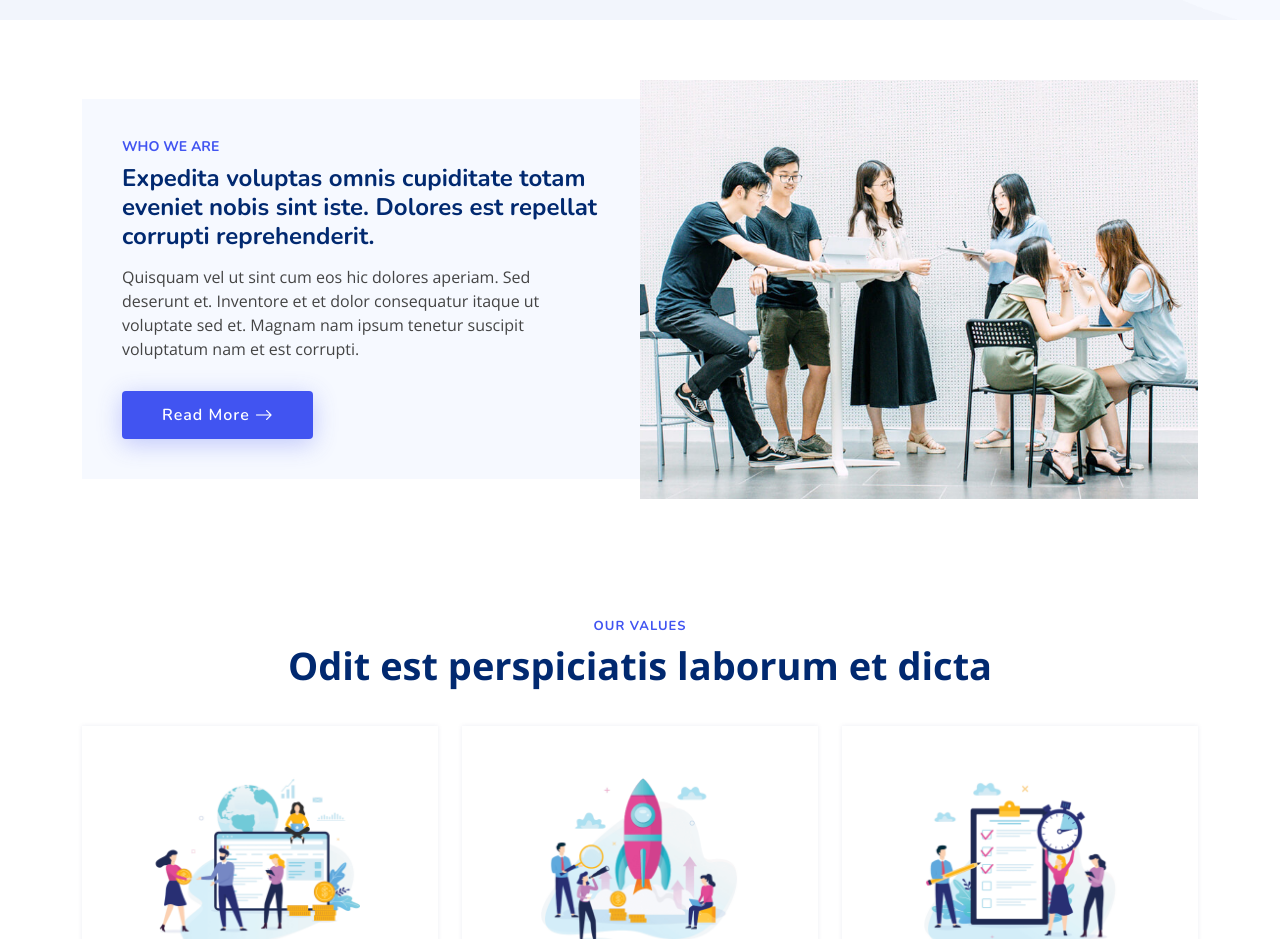
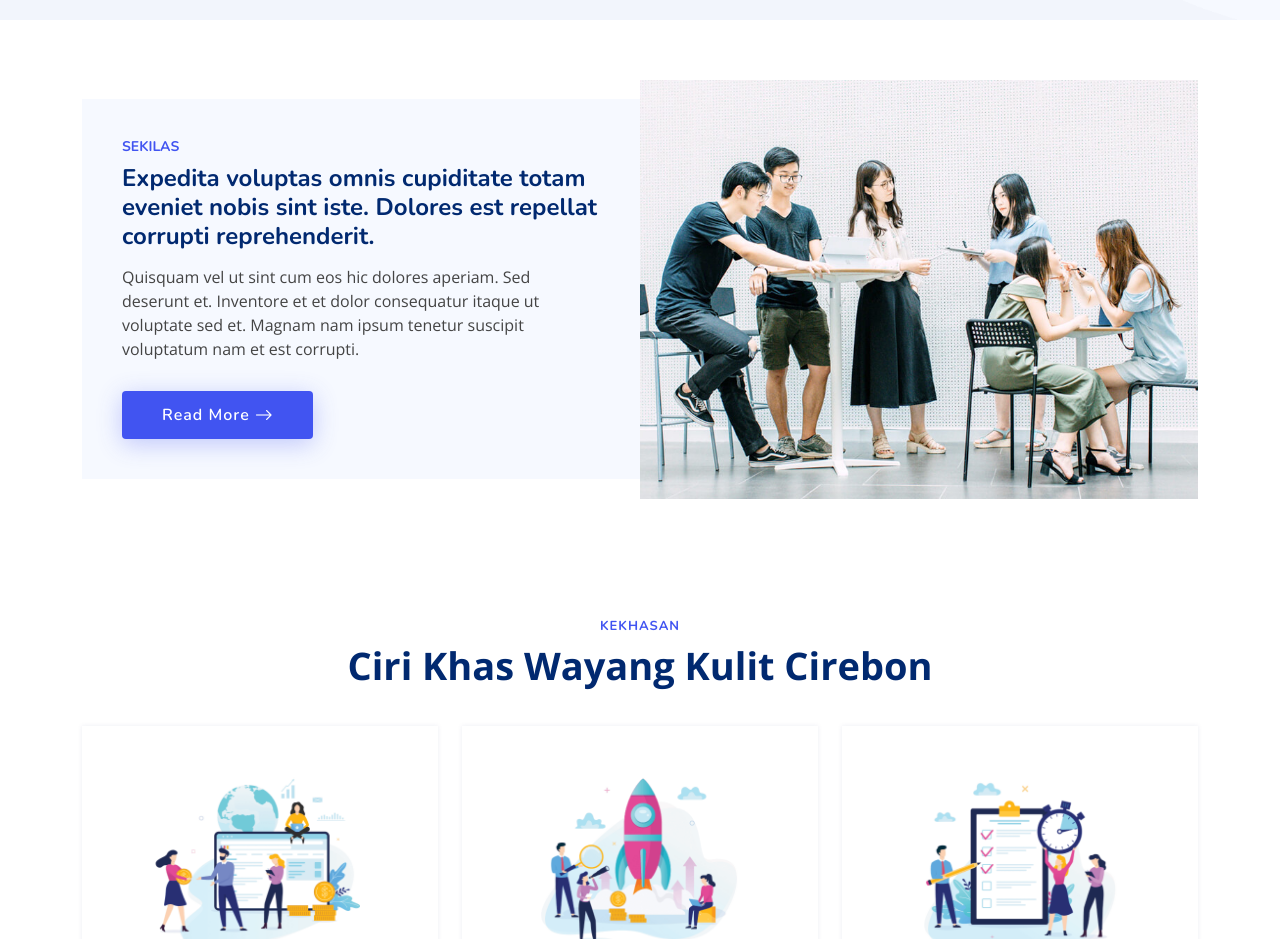
Before and after one commit to ptmo/putramas, a plain HTML site: page index.html in a window 1280 px wide. Shown: the part 780-1719 px from the top of the page. Drawn offline with nearby package versions, Linux system fonts and the light colour scheme.

Commit message:
Update index.html

```diff
--- a/index.html
+++ b/index.html
@@ -88,7 +88,7 @@
 
           <div class="col-lg-6 d-flex flex-column justify-content-center" data-aos="fade-up" data-aos-delay="200">
             <div class="content">
-              <h3>Who We Are</h3>
+              <h3>Sekilas</h3>
               <h2>Expedita voluptas omnis cupiditate totam eveniet nobis sint iste. Dolores est repellat corrupti reprehenderit.</h2>
               <p>
                 Quisquam vel ut sint cum eos hic dolores aperiam. Sed deserunt et. Inventore et et dolor consequatur itaque ut voluptate sed et. Magnam nam ipsum tenetur suscipit voluptatum nam et est corrupti.
@@ -117,8 +117,8 @@
       <div class="container" data-aos="fade-up">
 
         <header class="section-header">
-          <h2>Our Values</h2>
-          <p>Odit est perspiciatis laborum et dicta</p>
+          <h2>Kekhasan</h2>
+          <p>Ciri Khas Wayang Kulit Cirebon</p>
         </header>
 
         <div class="row">
```
